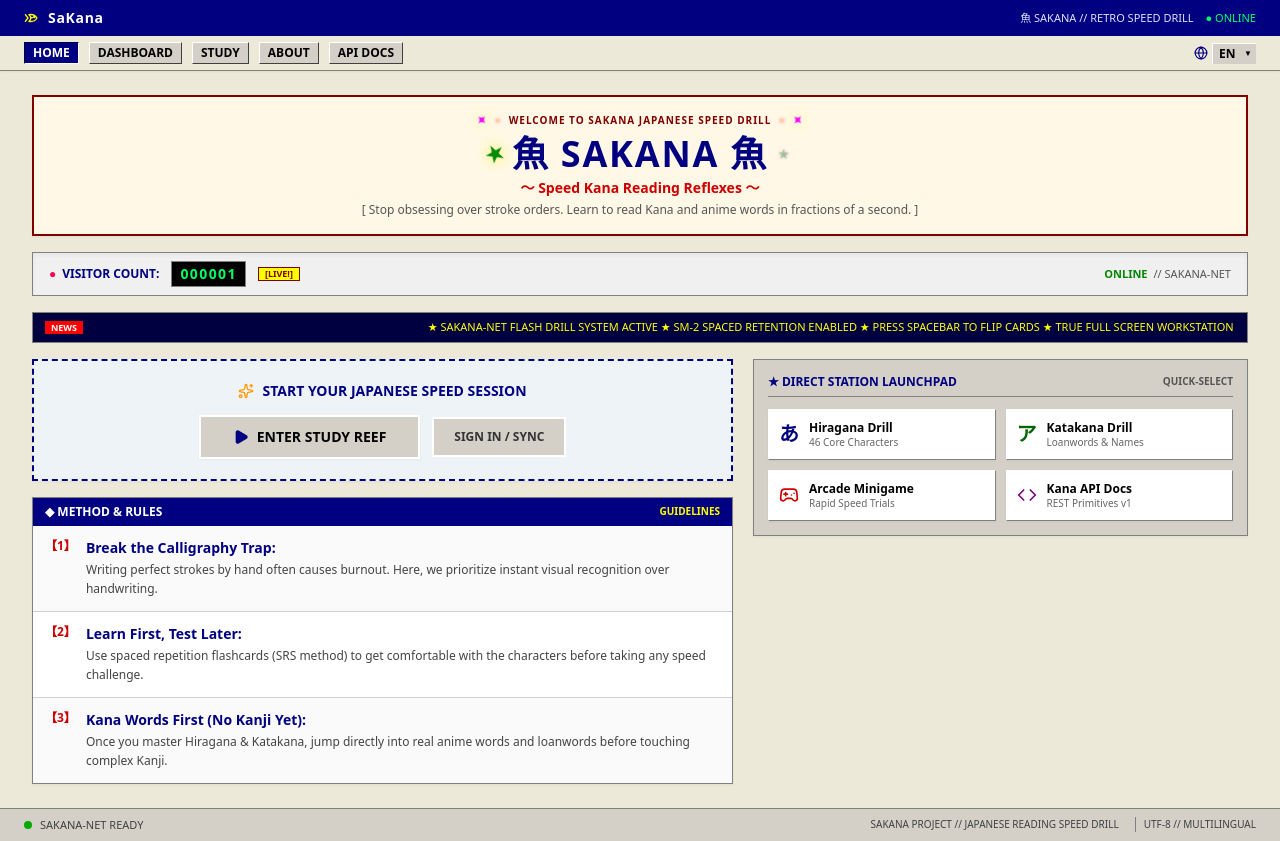
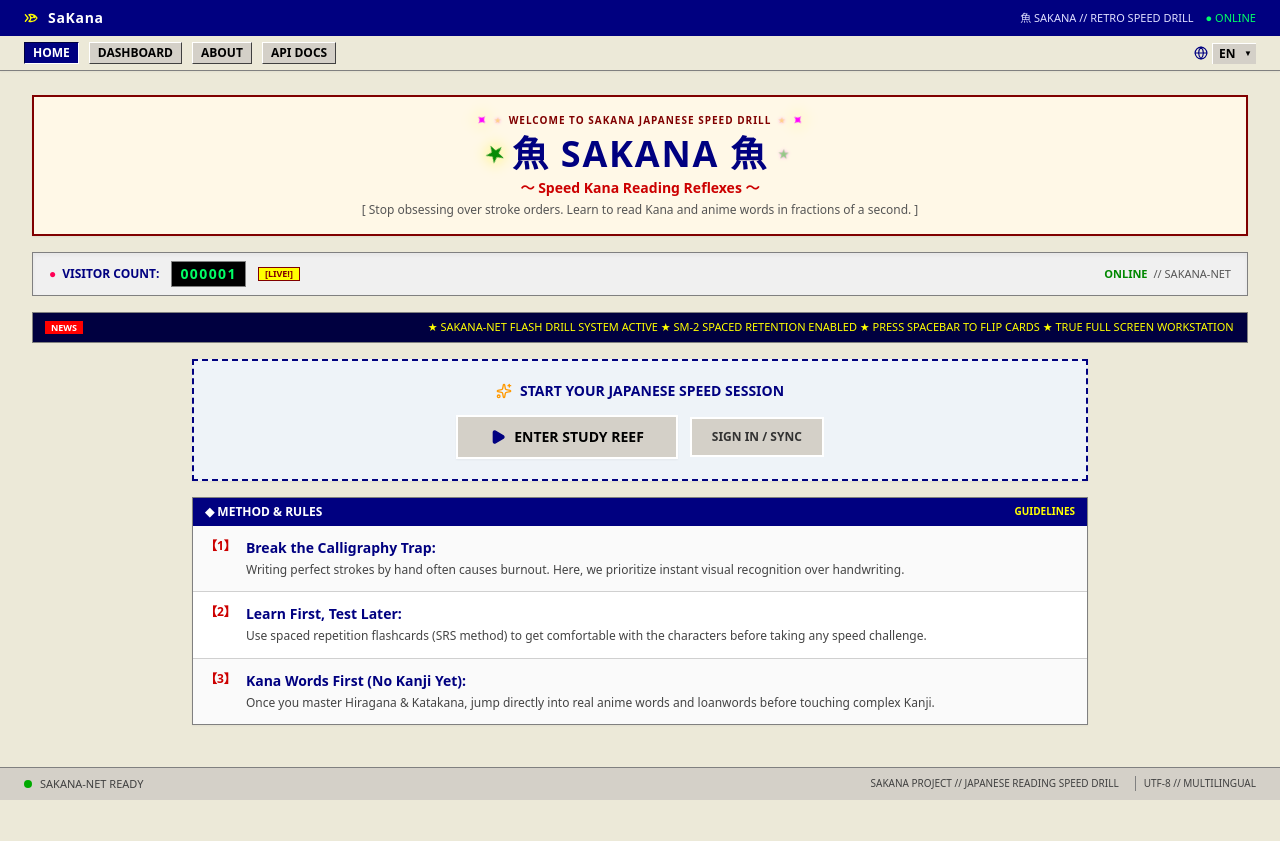
Before and after one commit to kurzagin/japanese-learning, a Next.js app: page / in a window 1280 px wide. After the commit the page ends 800 px from the top, so only its background shows below. Built offline with nearby package versions, Linux system fonts and the light colour scheme; no server answers; the database is empty.

Commit message:
feat: remove direct station launchpad and study button from navbar

```diff
--- a/src/app/HomeClient.tsx
+++ b/src/app/HomeClient.tsx
@@ -4,7 +4,7 @@ import { useState, useEffect } from "react";
 import Link from "next/link";
 import { RetroNavbar } from "@/components/RetroNavbar";
 import { useLanguage } from "@/context/LanguageContext";
-import { Play, Sparkles, Gamepad2, Code } from "lucide-react";
+import { Play, Sparkles } from "lucide-react";
 
 export default function HomePage() {
   const { t } = useLanguage();
@@ -89,10 +89,10 @@ export default function HomePage() {
           </div>
         </div>
 
-        {/* Responsive Desktop 2-Column Grid */}
-        <div className="grid grid-cols-1 lg:grid-cols-12 gap-5">
-          {/* Left Column: Quick Actions & Rules */}
-          <div className="lg:col-span-7 space-y-4">
+        {/* Main Content Area: Quick Actions & Rules */}
+        <div className="max-w-4xl mx-auto space-y-4">
+          {/* Quick Actions & Rules */}
+          <div className="space-y-4">
             {/* Quick Enter Action Banner */}
             <div className="border-2 border-dashed border-[#000080] bg-[#eef3f8] p-4 sm:p-5 text-center space-y-3.5 shadow-xs">
               <div className="text-xs sm:text-sm font-bold text-[#000080] flex items-center justify-center gap-2">
@@ -156,64 +156,6 @@ export default function HomePage() {
               </div>
             </div>
           </div>
-
-          {/* Right Column: Portal Shortcuts & System Specifications */}
-          <div className="lg:col-span-5 space-y-4">
-            {/* Quick Launchpad */}
-            <div className="border border-[#808080] bg-[#d4d0c8] p-3.5 space-y-3 shadow-xs">
-              <div className="text-xs font-bold text-[#000080] border-b border-[#808080] pb-1.5 flex items-center justify-between">
-                <span>★ DIRECT STATION LAUNCHPAD</span>
-                <span className="text-[10px] text-[#555] font-mono">QUICK-SELECT</span>
-              </div>
-
-              <div className="grid grid-cols-1 sm:grid-cols-2 gap-2.5 text-xs">
-                <Link
-                  href="/study/hiragana-vowels"
-                  className="p-2.5 bg-white border border-t-white border-l-white border-b-[#808080] border-r-[#808080] hover:bg-[#fff9e6] active:translate-y-0.5 flex items-center gap-2.5 shadow-xs transition-colors"
-                >
-                  <span className="text-xl font-bold text-[#000080] font-mono">あ</span>
-                  <div>
-                    <div className="font-bold text-xs">Hiragana Drill</div>
-                    <div className="text-[10px] text-[#666]">46 Core Characters</div>
-                  </div>
-                </Link>
-
-                <Link
-                  href="/study/katakana-vowels"
-                  className="p-2.5 bg-white border border-t-white border-l-white border-b-[#808080] border-r-[#808080] hover:bg-[#fff9e6] active:translate-y-0.5 flex items-center gap-2.5 shadow-xs transition-colors"
-                >
-                  <span className="text-xl font-bold text-[#006600] font-mono">ア</span>
-                  <div>
-                    <div className="font-bold text-xs">Katakana Drill</div>
-                    <div className="text-[10px] text-[#666]">Loanwords & Names</div>
-                  </div>
-                </Link>
-
-                <Link
-                  href="/minigame"
-                  className="p-2.5 bg-white border border-t-white border-l-white border-b-[#808080] border-r-[#808080] hover:bg-[#fff9e6] active:translate-y-0.5 flex items-center gap-2.5 shadow-xs transition-colors"
-                >
-                  <Gamepad2 className="w-5 h-5 text-[#cc0000]" />
-                  <div>
-                    <div className="font-bold text-xs">Arcade Minigame</div>
-                    <div className="text-[10px] text-[#666]">Rapid Speed Trials</div>
-                  </div>
-                </Link>
-
-                <Link
-                  href="/docs"
-                  className="p-2.5 bg-white border border-t-white border-l-white border-b-[#808080] border-r-[#808080] hover:bg-[#fff9e6] active:translate-y-0.5 flex items-center gap-2.5 shadow-xs transition-colors"
-                >
-                  <Code className="w-5 h-5 text-[#800080]" />
-                  <div>
-                    <div className="font-bold text-xs">Kana API Docs</div>
-                    <div className="text-[10px] text-[#666]">REST Primitives v1</div>
-                  </div>
-                </Link>
-              </div>
-            </div>
-
-          </div>
         </div>
       </main>
 
--- a/src/components/RetroNavbar.tsx
+++ b/src/components/RetroNavbar.tsx
@@ -17,7 +17,6 @@ export function RetroNavbar({ currentSubtitle }: RetroNavbarProps) {
   const navLinks = [
     { href: "/", label: t.nav.home },
     { href: "/dashboard", label: t.nav.dashboard },
-    { href: "/study/hiragana-vowels", label: t.nav.study },
     { href: "/about", label: t.nav.about },
     { href: "/docs", label: t.nav.docs },
   ];
```
